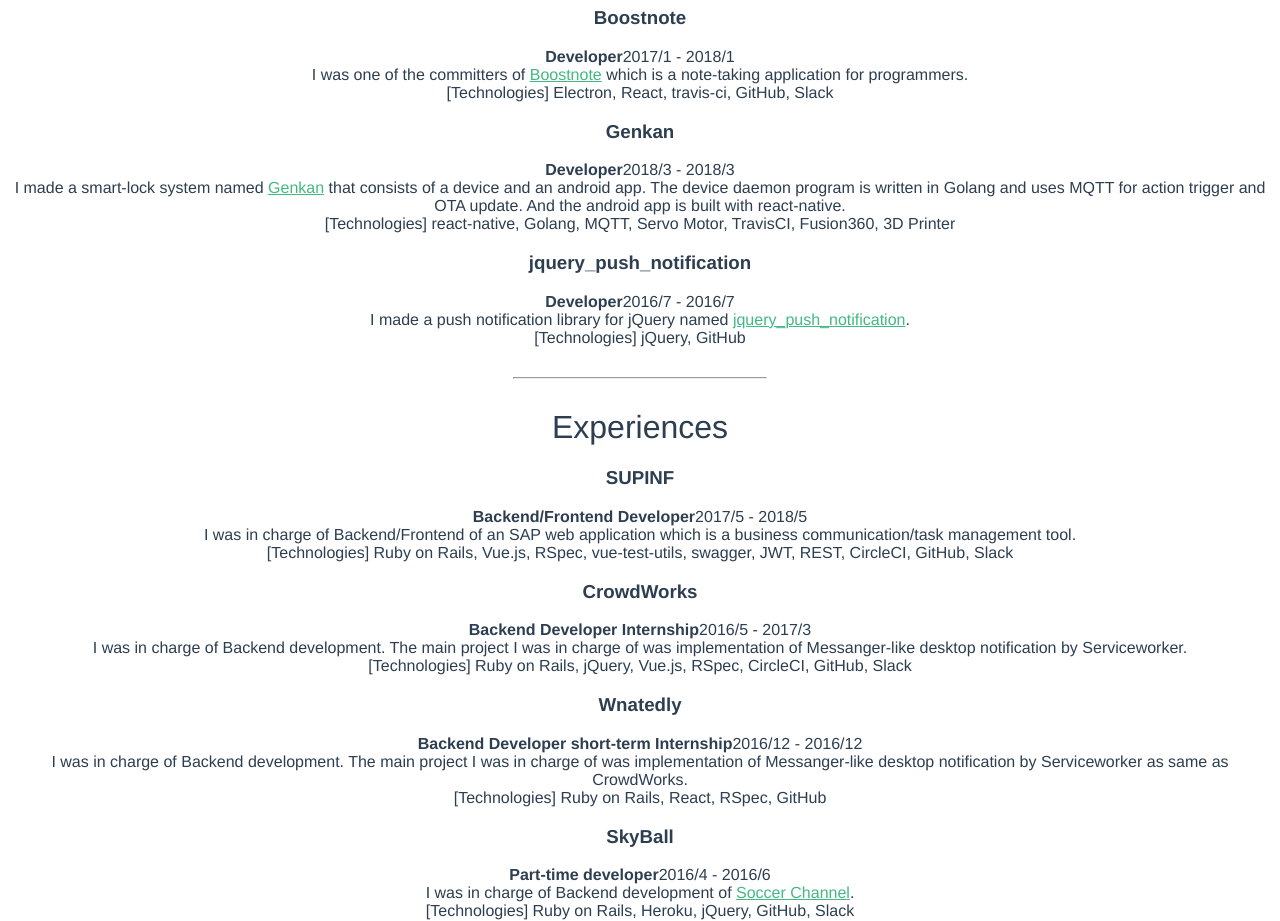
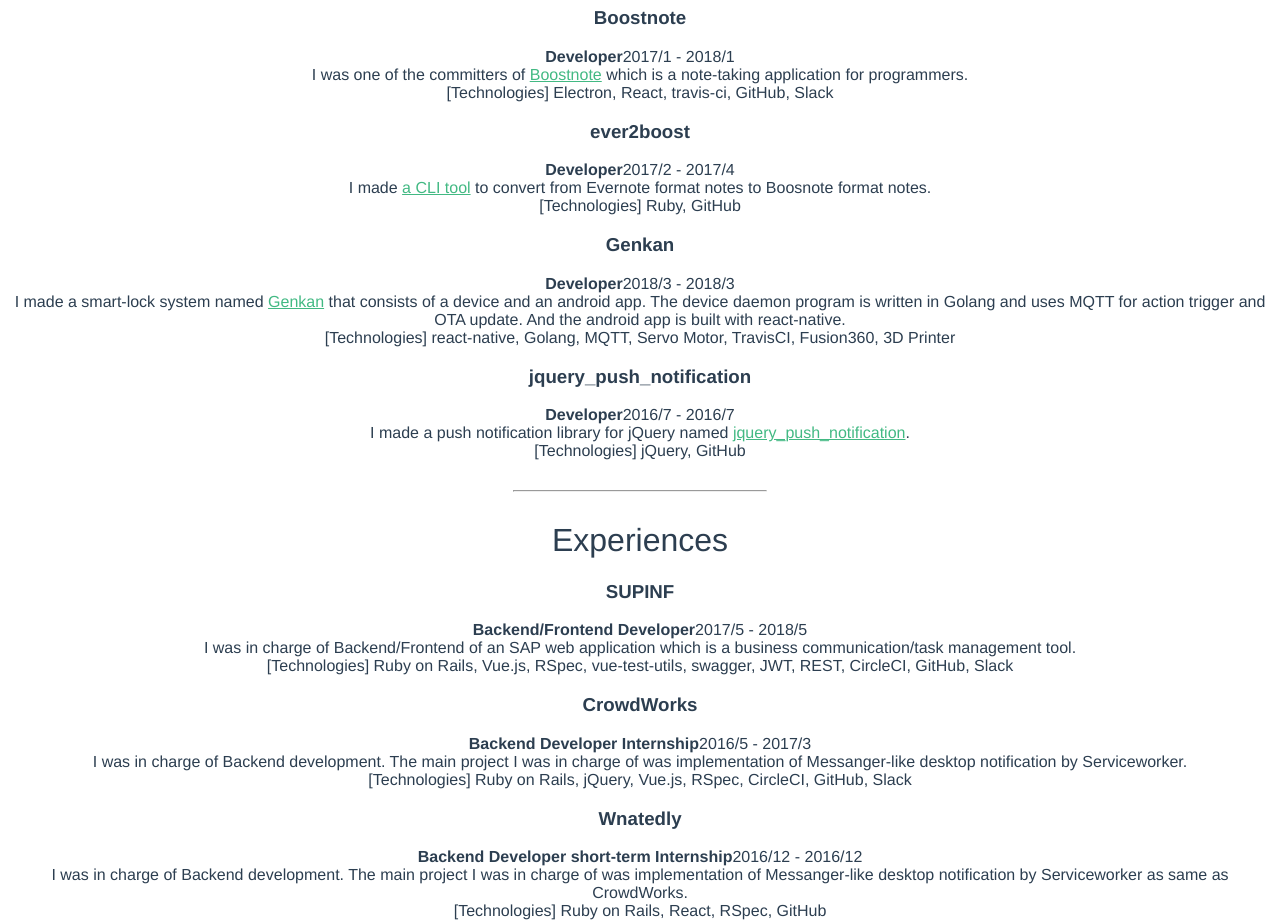
Before and after one commit to asmsuechan/asmsuechan.com, a Vue app: page / in a window 1280 px wide. Shown: the part 1080-2001 px from the top of the page. Built offline with nearby package versions, Linux system fonts and the light colour scheme.

Commit message:
Add 1 project

```diff
--- a/src/components/HelloWorld.vue
+++ b/src/components/HelloWorld.vue
@@ -48,6 +48,15 @@
         <span>I was one of the committers of <a href='https://github.com/BoostIO/Boostnote'>Boostnote</a> which is a note-taking application for programmers.</span>
         <br>
         <span>[Technologies] Electron, React, travis-ci, GitHub, Slack</span>
+      </div>
+
+      <h3>ever2boost</h3>
+      <b>Developer</b>
+      <span>2017/2 - 2017/4</span>
+      <div>
+        <span>I made <a href="https://github.com/BoostIO/ever2boost">a CLI tool</a> to convert from Evernote format notes to Boosnote format notes.</span>
+        <br>
+        <span>[Technologies] Ruby, GitHub</span>
       </div>
 
       <h3>Genkan</h3>
```
